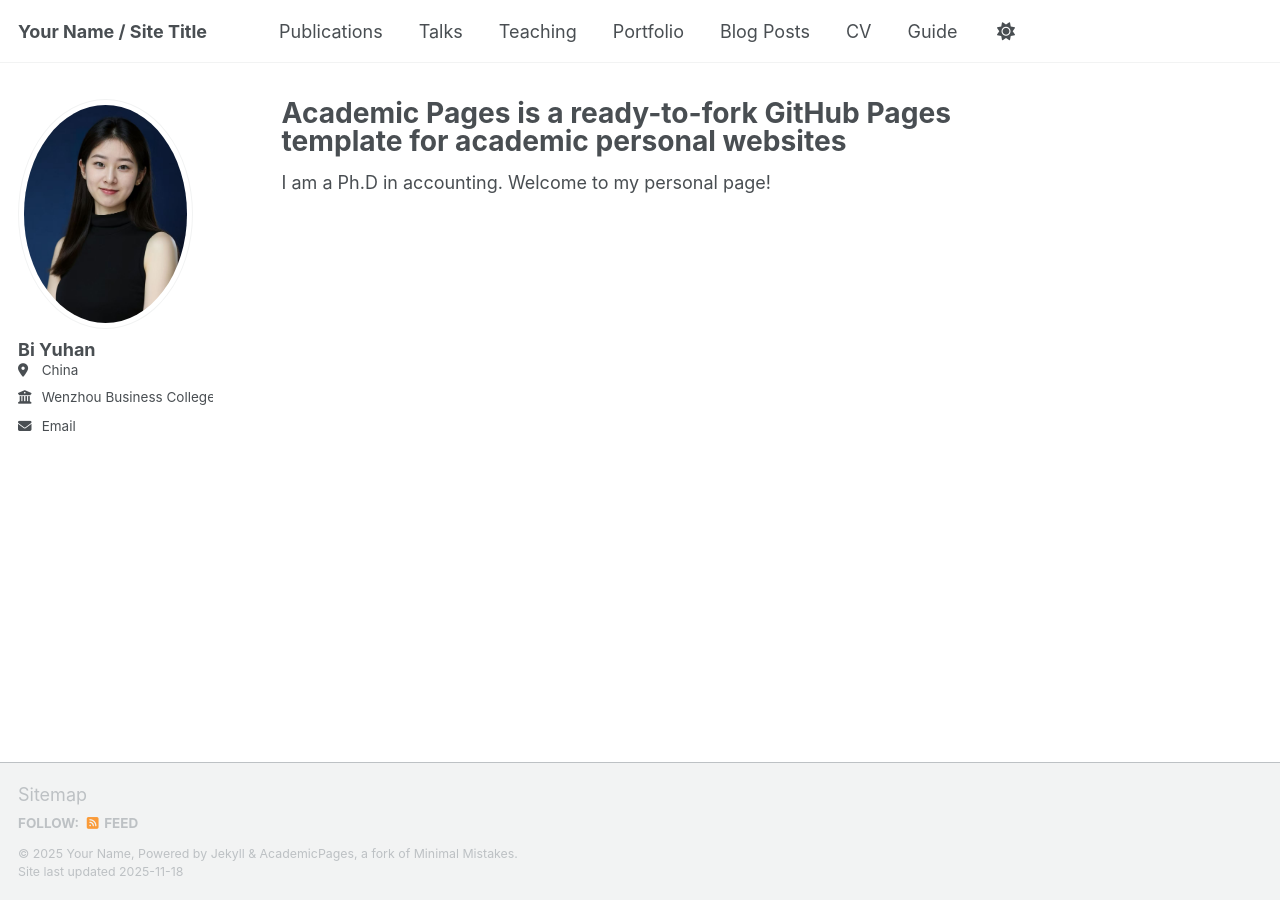
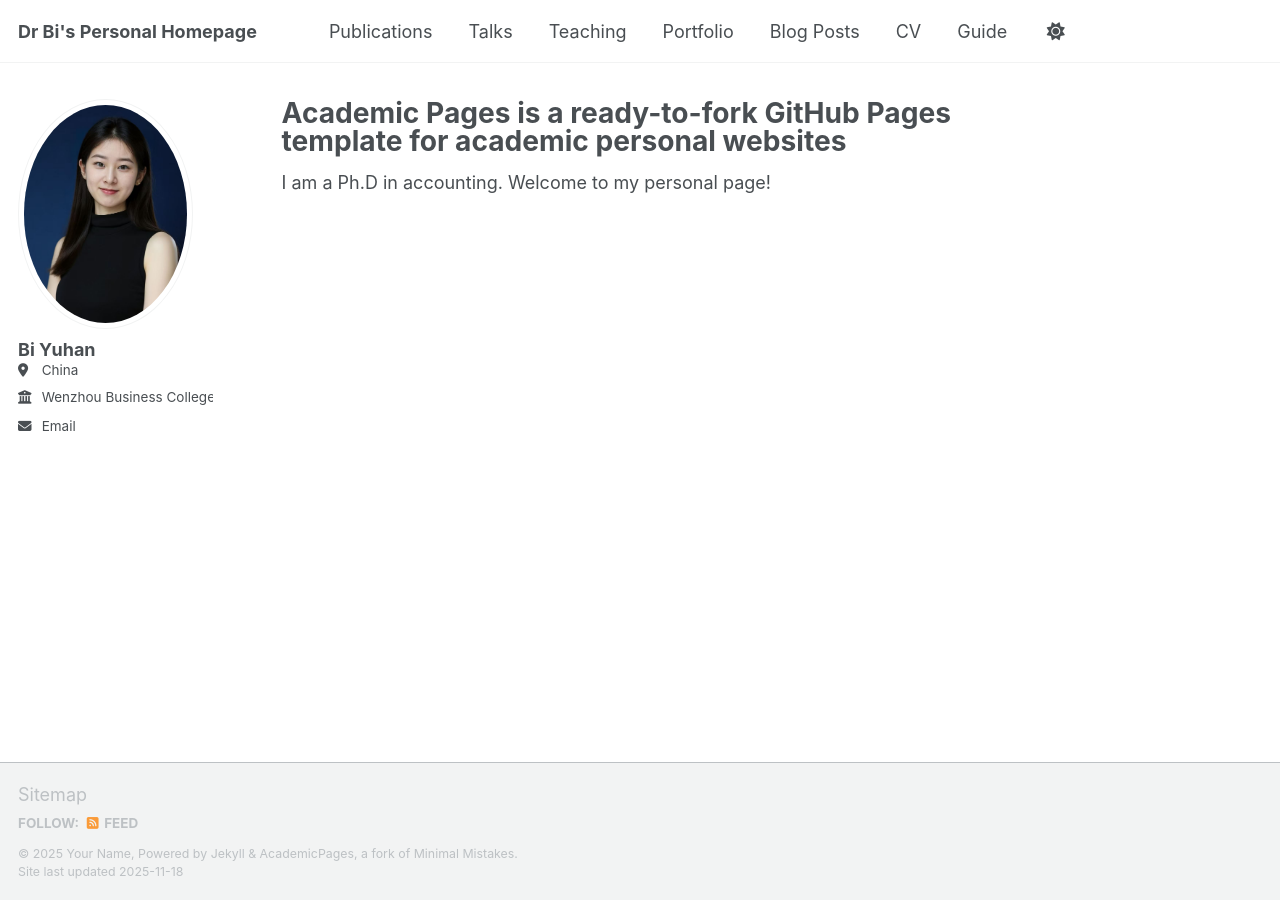
Before and after one commit to biyuhan/biyuhan.github.io, a Jekyll site: the page built from _pages/about.md, in a window 1280 px wide. Built offline with Jekyll 4.4.1, drawn with Linux system fonts in a browser that asks for light colours; a script that is not in the unit is left out.

Commit message:
Update _config.yml

```diff
--- a/_config.yml
+++ b/_config.yml
@@ -9,7 +9,7 @@
 # Basic Site Settings
 locale                   : "en-US"
 site_theme               : "default" # Currently available options are "default", "air"
-title                    : "Your Name / Site Title"
+title                    : "Dr Bi's Personal Homepage"
 title_separator          : "-"
 name                     : &name "Your Name"
 description              : &description "Your Name's academic portfolio"   # Update this with a general description of your site, this is the default if not overridden by a page
```
